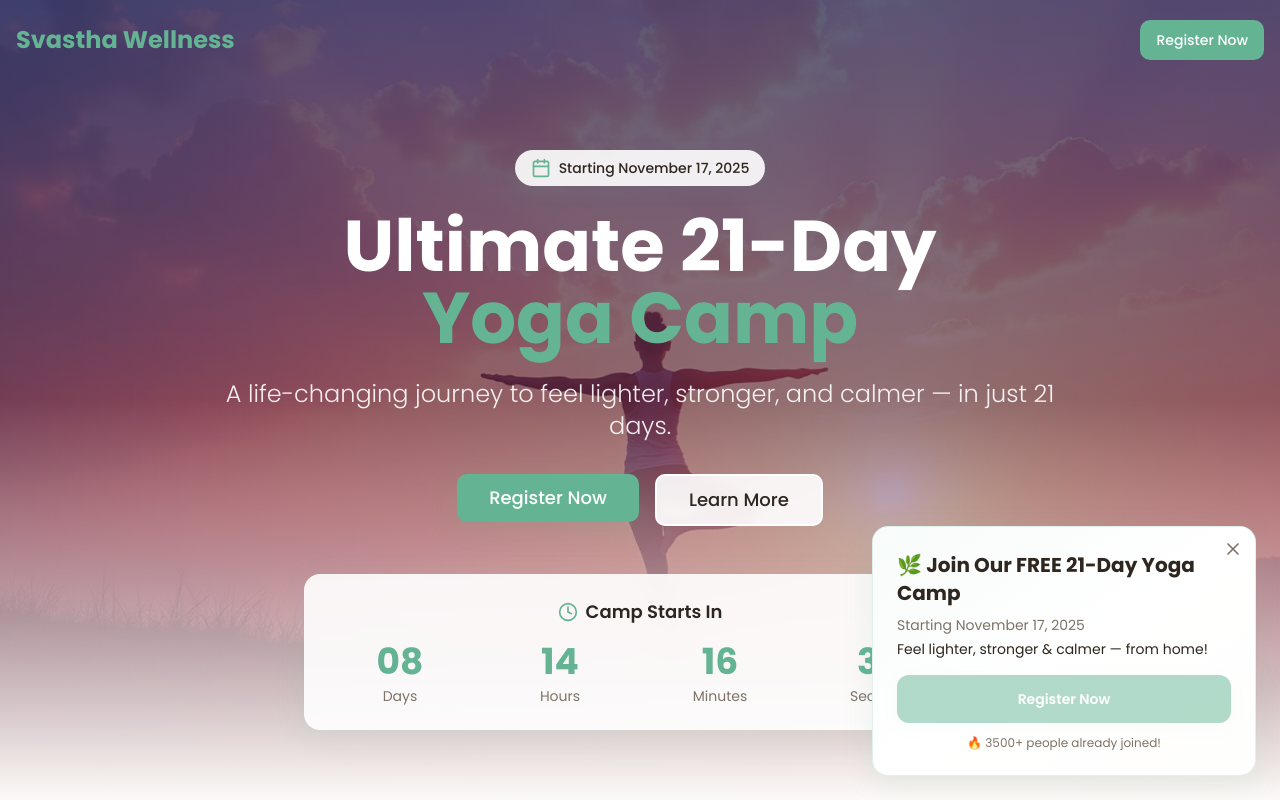
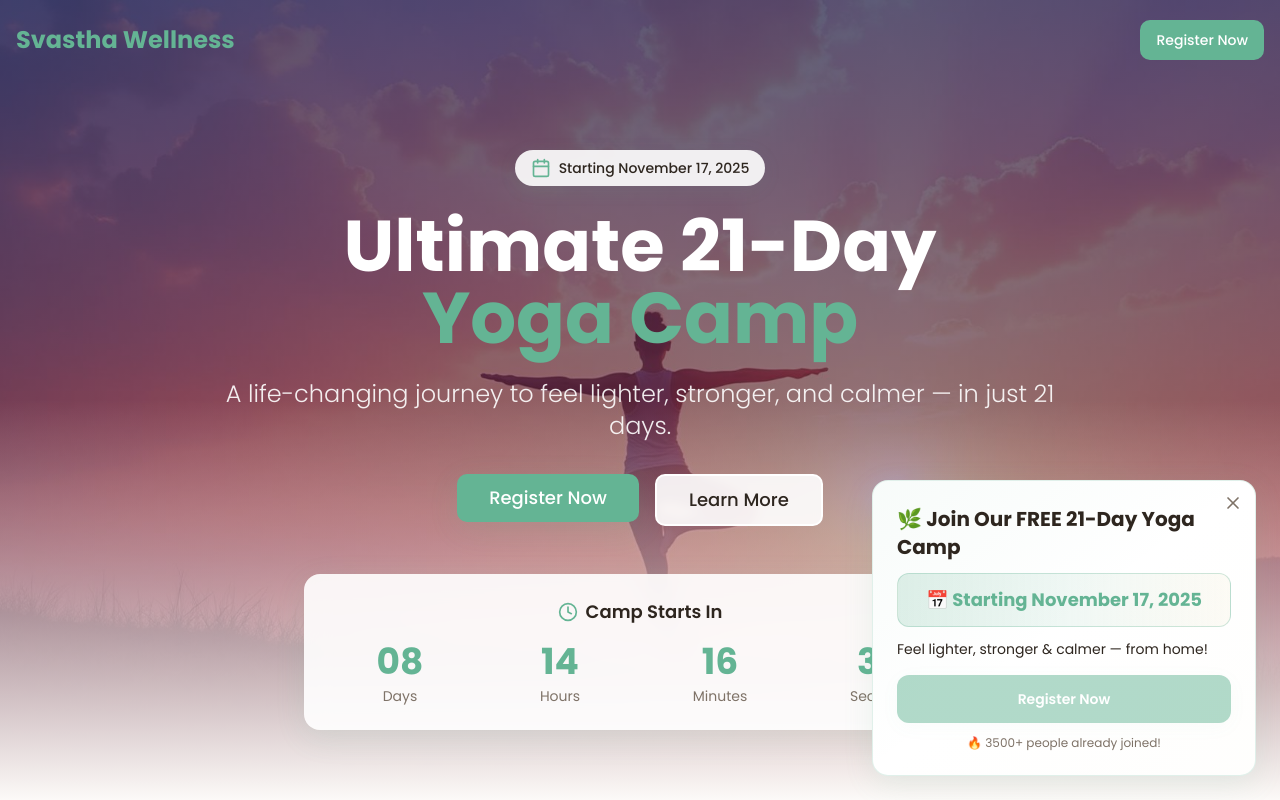
Before and after one commit to SachinGupta0206/spirit-rise-yoga, a React (Vite) app: page / in a window 1280 px wide. Shown: the top 800 px of the page. Built offline with nearby package versions, Linux system fonts and the light colour scheme; the HTML template or start-up script is replaced by a standard one.

Commit message:
Make date prominent in popup
Highlight the start date of the yoga camp in the registration popup to make it more attractive and visible. The date is now larger, bolder, and enclosed in a gradient-highlighted box.

```diff
--- a/src/components/RegisterPopup.tsx
+++ b/src/components/RegisterPopup.tsx
@@ -51,12 +51,14 @@ const RegisterPopup = () => {
 
             {/* Content */}
             <div className="relative">
-              <h3 className="text-xl font-bold text-foreground mb-2 pr-6">
+              <h3 className="text-xl font-bold text-foreground mb-3 pr-6">
                 🌿 Join Our FREE 21-Day Yoga Camp
               </h3>
-              <p className="text-sm text-muted-foreground mb-1">
-                Starting November 17, 2025
-              </p>
+              <div className="bg-gradient-to-r from-primary/20 via-primary/10 to-accent/20 rounded-lg p-3 mb-3 border border-primary/30">
+                <p className="text-lg font-bold text-primary text-center">
+                  📅 Starting November 17, 2025
+                </p>
+              </div>
               <p className="text-sm text-foreground mb-4">
                 Feel lighter, stronger & calmer — from home!
               </p>
```
